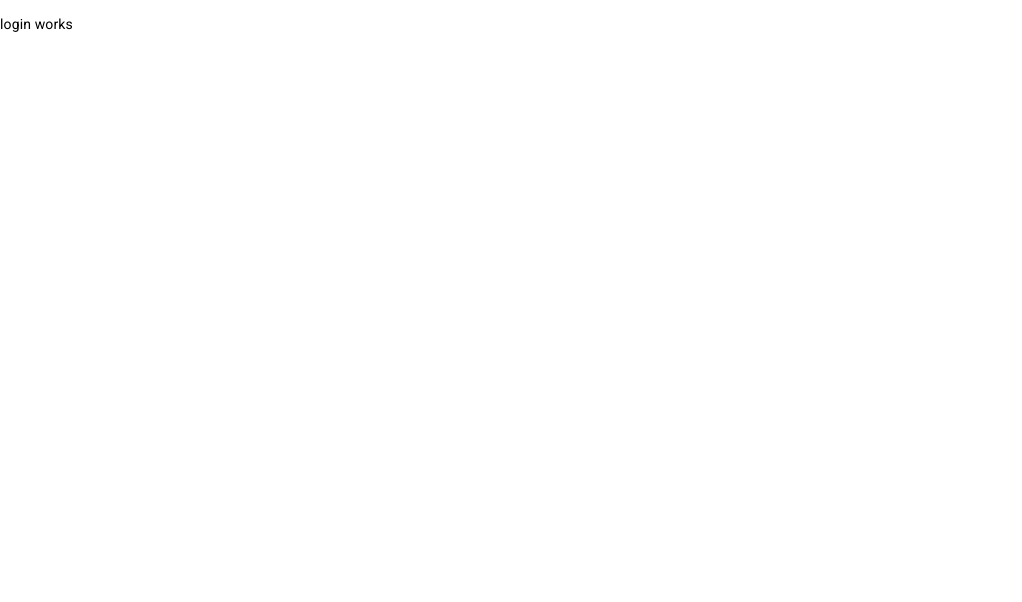
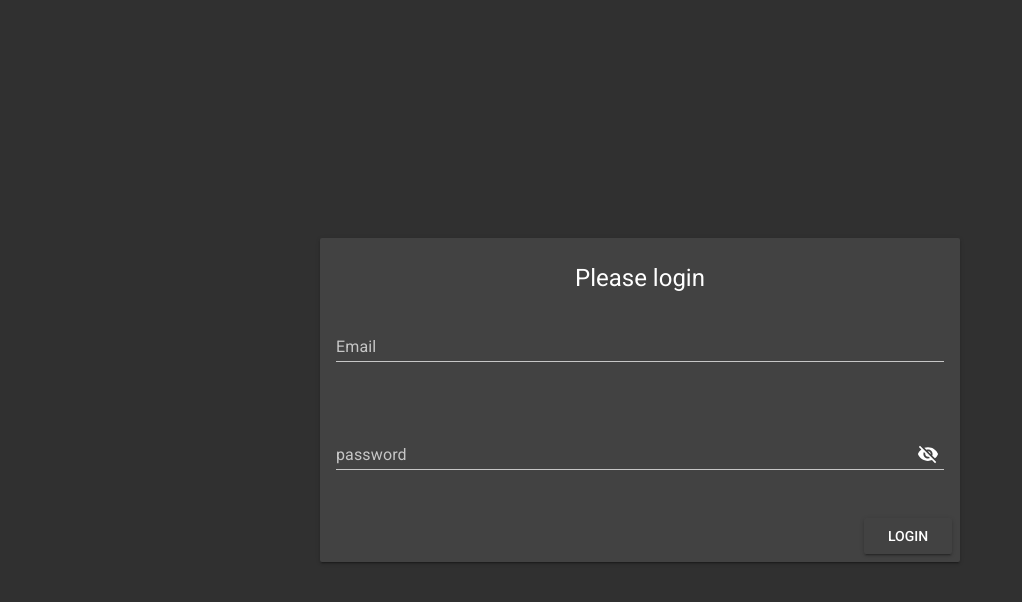
Before and after one commit to kirizey/kirizey-news, a Vue app: page /login in a window 1280 px wide. Shown: the top 602 px of the page, without its empty margins (0-1022 px from the left). Built offline with nearby package versions, Linux system fonts and the light colour scheme.

Commit message:
Login form layout

```diff
--- a/package.json
+++ b/package.json
@@ -13,6 +13,7 @@
     "vue": "^2.6.10",
     "vue-material": "^1.0.0-beta-11",
     "vue-router": "^3.0.3",
+    "vuelidate": "^0.7.4",
     "vuex": "^3.0.1"
   },
   "devDependencies": {
--- a/src/layouts/AuthLayout.vue
+++ b/src/layouts/AuthLayout.vue
@@ -1,6 +1,15 @@
 <template>
-  <router-view />
+  <div class="auth-layout__wrapper">
+    <router-view />
+  </div>
 </template>
 
 <style lang="scss" scoped>
+.auth-layout__wrapper {
+  width: 100vw;
+  height: 100vh;
+  display: flex;
+  justify-content: center;
+  align-items: center;
+}
 </style>
--- a/src/main.js
+++ b/src/main.js
@@ -4,6 +4,7 @@ import router from './router';
 import store from './store';
 import VueMaterial from 'vue-material';
 import 'vue-material/dist/vue-material.min.css';
+import 'vue-material/dist/theme/default-dark.css';
 import firebase from 'firebase/app';
 import 'firebase/auth';
 import 'firebase/database';
--- a/src/views/Login.vue
+++ b/src/views/Login.vue
@@ -1,3 +1,135 @@
 <template>
-  <p>login works</p>
+  <form novalidate class="md-layout" @submit.prevent="login">
+    <md-card class="md-layout-item md-size-50 md-small-size-100">
+      <md-card-header>
+        <div class="md-title">Please login</div>
+      </md-card-header>
+
+      <md-card-content>
+        <md-field :class="getValidationClass('email')">
+          <label for="email">Email</label>
+          <md-input
+            type="email"
+            name="email"
+            id="email"
+            autocomplete="email"
+            v-model="form.email"
+            :disabled="sending"
+          />
+          <span class="md-error" v-if="!$v.form.email.required">The email is required</span>
+          <span class="md-error" v-else-if="!$v.form.email.email">Invalid email</span>
+        </md-field>
+      </md-card-content>
+
+      <md-card-content>
+        <md-field :class="getValidationClass('password')">
+          <label for="password">password</label>
+          <md-input
+            type="password"
+            name="password"
+            id="password"
+            autocomplete="password"
+            v-model="form.password"
+            :disabled="sending"
+          />
+          <span class="md-error" v-if="!$v.form.password.required">The password is required</span>
+          <span class="md-error" v-else-if="!$v.form.minLength">Your password too short</span>
+        </md-field>
+      </md-card-content>
+
+      <md-progress-bar md-mode="indeterminate" v-if="sending" />
+
+      <md-card-actions>
+        <md-button type="submit" class="md-raised" :disabled="sending">Login</md-button>
+      </md-card-actions>
+    </md-card>
+
+    <md-snackbar :md-active.sync="loggedIn">Login success</md-snackbar>
+  </form>
 </template>
+
+<script>
+import { validationMixin } from 'vuelidate';
+import {
+  required,
+  email,
+  minLength,
+  maxLength
+} from 'vuelidate/lib/validators';
+
+export default {
+  name: 'FormValidation',
+  mixins: [validationMixin],
+  data: () => ({
+    form: {
+      email: null,
+      password: null
+    },
+    loggedIn: false,
+    sending: false
+  }),
+  validations: {
+    form: {
+      email: {
+        required,
+        email
+      },
+      password: {
+        required,
+        minLength: minLength(6)
+      }
+    }
+  },
+  methods: {
+    getValidationClass(fieldName) {
+      const field = this.$v.form[fieldName];
+
+      if (field) {
+        return {
+          'md-invalid': field.$invalid && field.$dirty
+        };
+      }
+    },
+    clearForm() {
+      this.$v.$reset();
+      this.form.email = null;
+      this.form.password = null;
+    },
+    loginRequest() {
+      this.sending = true;
+
+      window.setTimeout(() => {
+        this.loggedIn = true;
+        this.sending = false;
+        this.clearForm();
+      }, 1500);
+    },
+    login() {
+      this.$v.$touch();
+
+      if (!this.$v.$invalid) {
+        this.loginRequest();
+      }
+    }
+  }
+};
+</script>
+
+<style lang="scss" scoped>
+form {
+  display: flex;
+  justify-content: center;
+  width: 100%;
+}
+
+.md-progress-bar {
+  position: absolute;
+  top: 0;
+  right: 0;
+  left: 0;
+}
+
+.md-title {
+  text-align: center;
+}
+</style>
```
Also changed, not shown: 1 other file (tests, documents, lock files or other folders).
